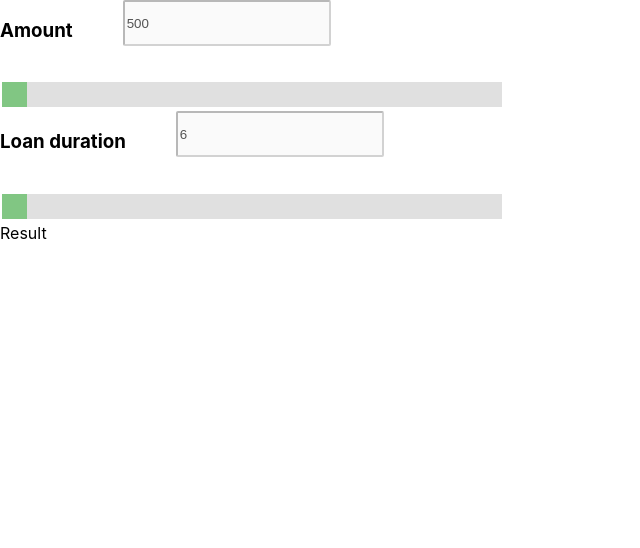
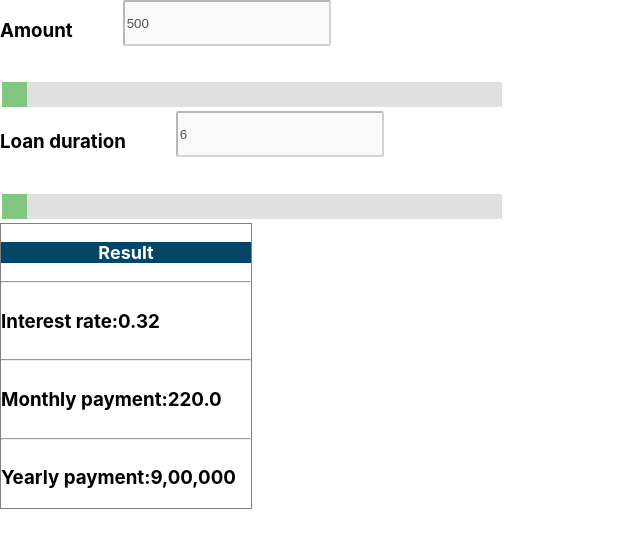
Before and after one commit to SRILAKSHMI576/InterestCalculator, a React (Create React App) app: page / in a window 1280 px wide. Shown: the top 548 px of the page, without its empty margins (0-640 px from the left). Built offline with nearby package versions, Linux system fonts and the light colour scheme.

Commit message:
Apply styles for result

```diff
--- a/src/Result/Result.js
+++ b/src/Result/Result.js
@@ -1,6 +1,26 @@
 import React from "react";
+import "./style.css";
 
 function Result() {
-  return <div>Result</div>;
+  return (
+    <div className="box">
+      <h3 className="res">Result</h3>
+      <hr />
+      <div className="interest">
+        <h3>Interest rate: </h3>
+        <h3>0.32</h3>
+      </div>
+      <hr />
+      <div className="monthly">
+        <h3>Monthly payment: </h3>
+        <h3>220.0</h3>
+      </div>{" "}
+      <hr />
+      <div className="yearly">
+        <h3>Yearly payment: </h3>
+        <h3>9,00,000</h3>
+      </div>
+    </div>
+  );
 }
 export default Result;
--- /dev/null
+++ b/src/Result/style.css
@@ -0,0 +1,15 @@
+.interest,
+.monthly,
+.yearly {
+  display: flex;
+}
+.box {
+  border: 1px solid grey;
+  width: 250px;
+}
+.res {
+  text-align: center;
+  background: rgb(1, 70, 103);
+  font-size: 18px;
+  color: white;
+}
```
